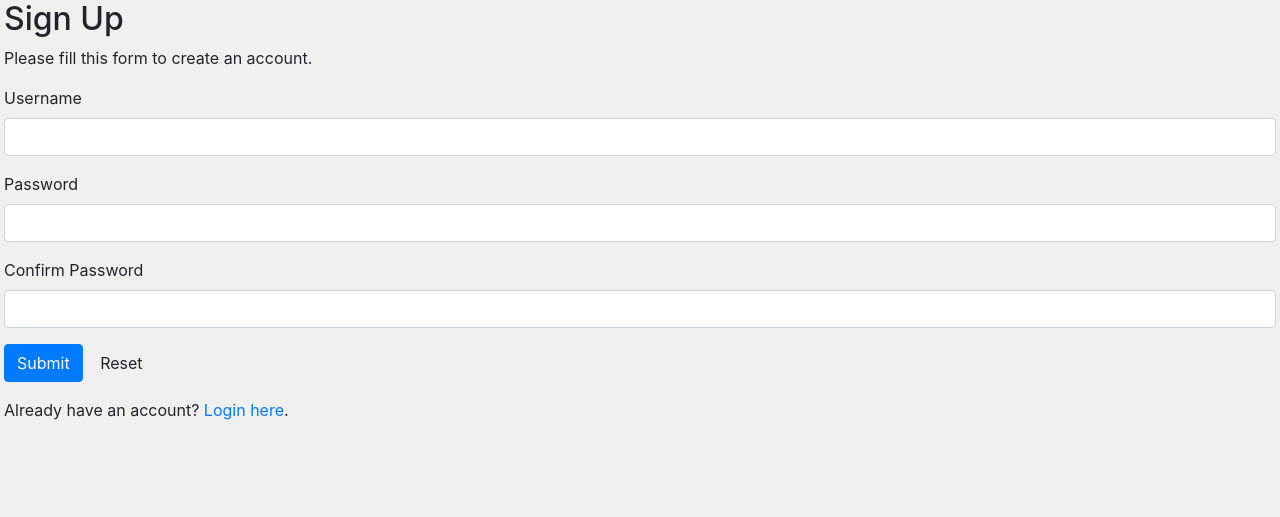
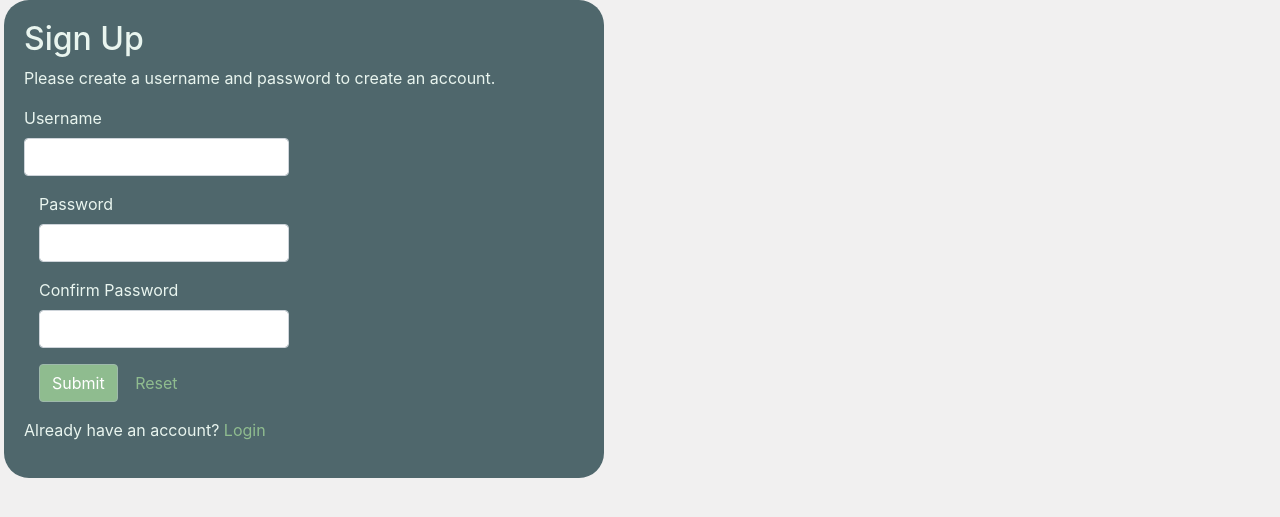
Before and after one commit to laurenstclair/rebbit, a PHP site: page /register.php in a window 1280 px wide. Shown: the part 62-579 px from the top of the page. Run offline with PHP 8.4, Linux system fonts and the light colour scheme.

Commit message:
Add form styling

```diff
--- a/register.php
+++ b/register.php
@@ -101,7 +101,6 @@ if($_SERVER["REQUEST_METHOD"] == "POST"){
     mysqli_close($link);
 }
 ?>
-
  <!DOCTYPE html>
 <html lang="en">
 <head>
@@ -110,9 +109,48 @@ if($_SERVER["REQUEST_METHOD"] == "POST"){
     <meta name="viewport" content="width=device-width, initial-scale=1, shrink-to-fit=no">
     <!-- Bootstrap CSS -->
     <link rel="stylesheet" href="./bootstrap/css/bootstrap.min.css" integrity="sha384-Vkoo8x4CGsO3+Hhxv8T/Q5PaXtkKtu6ug5TOeNV6gBiFeWPGFN9MuhOf23Q9Ifjh" crossorigin="anonymous">
-
     <title>Rebbit - Frogs 24/7</title>
 </head>
+<style>
+
+.register{
+    background-color: #4f676c;
+    padding: 20px;
+    overflow: auto;
+    color: #e9f5ef;
+    border-radius: 25px;
+    max-width: 600px;
+}
+
+.submit_btn{
+    background-color: darkseagreen;
+    border-color: #9eb9ab;
+}
+
+.reset_btn{
+    color:darkseagreen;
+}
+
+.site_link{
+    color: darkseagreen;
+}
+
+.submit_btn:hover{
+    background-color: #9eb9ab;
+    border-color: darkseagreen;
+}
+
+.reset_btn:hover{
+    color: #9eb9ab;
+}
+
+.site_link:hover{
+    color: #86e4aa;
+}
+
+
+</style>
+
 <body>
     <body style="margin: 0.25em; background-color: #f1f0f0;">
         <!-- NAVIGATION BAR-->
@@ -149,30 +187,38 @@ if($_SERVER["REQUEST_METHOD"] == "POST"){
                 </form>
             </div>
         </nav>
-    <div class="wrapper">
+
+    <!-- Sign Up Form -->
+    <div class="wrapper register" style="padding-top: 40px; padding: 20px;">
         <h2>Sign Up</h2>
-        <p>Please fill this form to create an account.</p>
+        <p>Please create a username and password to create an account.</p>
         <form action="<?php echo htmlspecialchars($_SERVER["PHP_SELF"]); ?>" method="post">
-            <div class="form-group <?php echo (!empty($username_err)) ? 'has-error' : ''; ?>">
+            <div class="form-group row<?php echo (!empty($username_err)) ? 'has-error' : ''; ?>">
+                <div class="col-md-6">
                     <label>Username</label>
                     <input type="text" name="username" class="form-control" value="<?php echo $user_name; ?>">
                     <span class="help-block"><?php echo $username_err; ?></span>
                 </div>
+            </div>
             <div class="form-group <?php echo (!empty($password_err)) ? 'has-error' : ''; ?>">
+                <div class="col-md-6">
                     <label>Password</label>
                     <input type="password" name="password" class="form-control" value="<?php echo $password; ?>">
                     <span class="help-block"><?php echo $password_err; ?></span>
                 </div>
+            </div>
             <div class="form-group <?php echo (!empty($confirm_password_err)) ? 'has-error' : ''; ?>">
+                <div class="col-md-6">
                     <label>Confirm Password</label>
                     <input type="password" name="confirm_password" class="form-control" value="<?php echo $confirm_password; ?>">
                     <span class="help-block"><?php echo $confirm_password_err; ?></span>
                 </div>
-            <div class="form-group">
-                <input type="submit" class="btn btn-primary" value="Submit">
-                <input type="reset" class="btn btn-default" value="Reset">
             </div>
-            <p>Already have an account? <a href="login.php">Login here</a>.</p>
+            <div class="form-group col-md-6">
+                <input type="submit" class="btn btn-primary submit_btn" value="Submit">
+                <input type="reset" class="btn btn-default reset_btn" value="Reset">
+            </div>
+            <p>Already have an account? <a class="site_link" href="login.php">Login</a></p>
         </form>
     </div>
 
```
Lines whose indentation alone changed are shown as unchanged.
